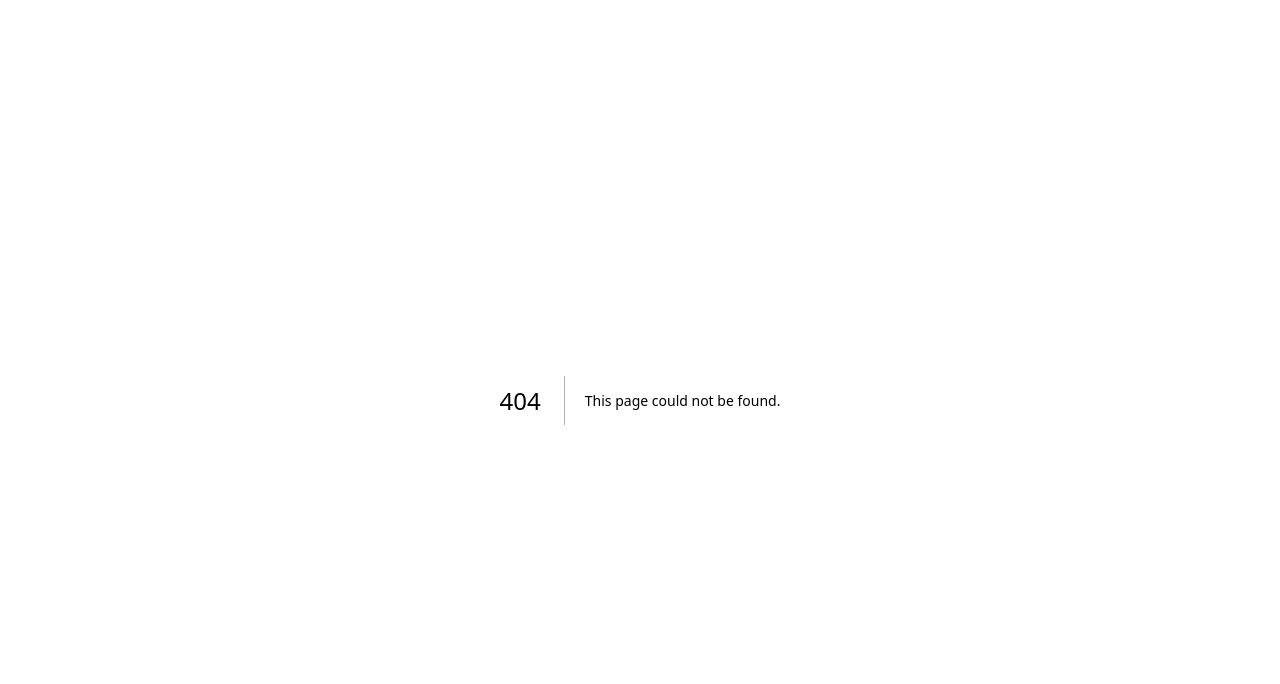
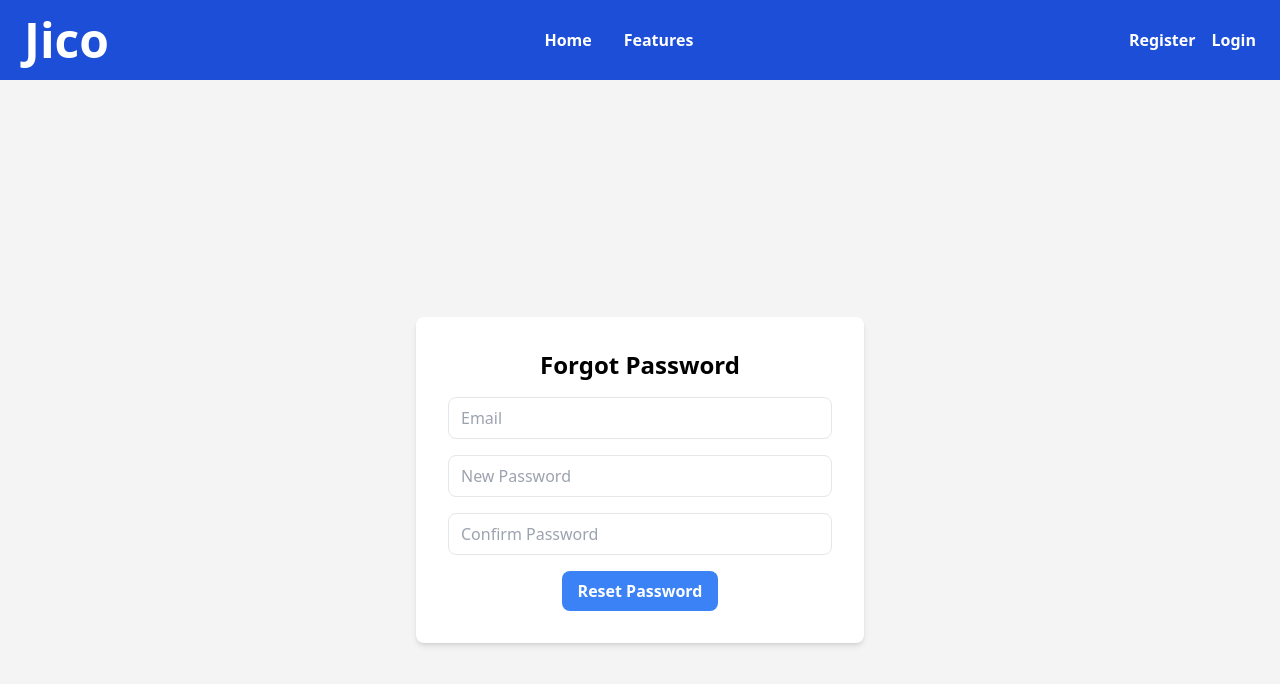
Before and after one commit to loutusz/CapstoneProject, a Next.js app: page /forgotpass in a window 1280 px wide. Before the commit this address had no page. Shown: the top 684 px of the page. Built offline with nearby package versions, Linux system fonts and the light colour scheme.

Commit message:
update forgot pass n warna

```diff
--- a/components/content.js
+++ b/components/content.js
@@ -15,7 +15,7 @@ export default function content() {
             Lorem ipsum dolor sit amet, consectetur adipiscing elit, sed do eiusmod tempor incididunt ut labore et dolore magna aliqua. Ut enim ad minim veniam, quis nostrud exercitation ullamco laboris nisi ut aliquip ex ea commodo consequat. Duis aute irure dolor in reprehenderit in voluptate velit esse cillum dolore eu fugiat nulla pariatur. Excepteur sint occaecat cupidatat non proident, sunt in culpa qui officia deserunt mollit anim id est laborum.
           </p>
           <div className="flex">
-            <a className="flex item-center text-white bg-customdarkerBlue border-0 py-2 px-6 focus:outline-none hover:bg-custombluegray rounded" href="/registerPage" role="button">Get Started</a>
+            <a className="flex item-center text-white bg-blue-500 border-0 py-2 px-6 focus:outline-none hover:bg-blue-700 rounded" href="/registerPage" role="button">Get Started</a>
           </div>
         </div>
         <img alt="ecommerce" className="lg:w-1/2 w-ful lg:h-auto h-64 object-cover object-center rounded" src="./assets/oranglaptop.jpeg"/>
--- a/components/feature.js
+++ b/components/feature.js
@@ -7,7 +7,7 @@ export default function Features() {
         </h1>
         <div class="flex flex-wrap sm:-m-4 -mx-4 -mb-10 -mt-4 md:space-y-0 space-y-6">
           <div class="p-4 md:w-1/3 flex">
-            <div class="w-12 h-12 inline-flex items-center justify-center rounded-full bg-customdarkerBlue mb-4 flex-shrink-0">
+            <div class="w-12 h-12 inline-flex items-center justify-center rounded-full bg-blue-400 mb-4 flex-shrink-0">
               {/* <svg fill="none" stroke="currentColor" stroke-linecap="round" stroke-linejoin="round" stroke-width="2" class="w-6 h-6" viewBox="0 0 24 24">
                 <path d="M22 12h-4l-3 9L9 3l-3 9H2"></path>
               </svg> */}
@@ -20,7 +20,7 @@ export default function Features() {
             </div>
           </div>
           <div class="p-4 md:w-1/3 flex">
-            <div class="w-12 h-12 inline-flex items-center justify-center rounded-full bg-customdarkerBlue mb-4 flex-shrink-0">
+            <div class="w-12 h-12 inline-flex items-center justify-center rounded-full bg-blue-400 mb-4 flex-shrink-0">
               {/* <svg fill="none" stroke="currentColor" stroke-linecap="round" stroke-linejoin="round" stroke-width="2" class="w-6 h-6" viewBox="0 0 24 24"> */}
                 {/* <circle cx="6" cy="6" r="3"></circle>
                 <circle cx="6" cy="18" r="3"></circle> */}
@@ -34,7 +34,7 @@ export default function Features() {
             </div>
           </div>
           <div class="p-4 md:w-1/3 flex">
-            <div class="w-12 h-12 inline-flex items-center justify-center rounded-full bg-customdarkerBlue mb-4 flex-shrink-0">
+            <div class="w-12 h-12 inline-flex items-center justify-center rounded-full bg-blue-400 mb-4 flex-shrink-0">
               {/* <svg fill="none" stroke="currentColor" stroke-linecap="round" stroke-linejoin="round" stroke-width="2" class="w-6 h-6" viewBox="0 0 24 24">
                 <path d="M20 21v-2a4 4 0 00-4-4H8a4 4 0 00-4 4v2"></path>
                 <circle cx="12" cy="7" r="4"></circle>
--- /dev/null
+++ b/pages/forgotpass.js
@@ -0,0 +1,81 @@
+import { useState } from "react";
+import Header from "@/components/header";
+
+export default function Forgotpass() {
+    const [formData, setFormData] = useState({
+        email: '',
+        newPassword: '',
+        confirmPassword: ''
+      });
+
+      const handleChange = (e) => {
+        setFormData({ ...formData, [e.target.name]: e.target.value });
+      };
+
+      const handleSubmit = (e) => {
+        e.preventDefault();
+        // Lakukan aksi reset password di sini
+        console.log(formData);
+        // Reset form setelah pengiriman
+        setFormData({
+          email: '',
+          newPassword: '',
+          confirmPassword: ''
+        });
+      };
+
+      return (
+        <div>
+            <Header/>
+        <div className="flex flex-col items-center justify-center min-h-screen py-2 bg-zinc-100">
+          <main className="flex flex-col items-center justify-center w-full flex-1 px-20 text-center">
+            <form onSubmit={handleSubmit} className="w-full max-w-md bg-white rounded-lg shadow-md p-8">
+              <h2 className="text-2xl font-semibold mb-4">Forgot Password</h2>
+              <div className="mb-4">
+                <input
+                  className="w-full px-3 py-2 placeholder-gray-400 border rounded-lg focus:outline-none"
+                  type="email"
+                  name="email"
+                  value={formData.email}
+                  onChange={handleChange}
+                  required
+                  placeholder="Email"
+                />
+              </div>
+              <div className="mb-4">
+                <input
+                  className="w-full px-3 py-2 placeholder-gray-400 border rounded-lg focus:outline-none"
+                  type="password"
+                  name="newPassword"
+                  value={formData.newPassword}
+                  onChange={handleChange}
+                  required
+                  placeholder="New Password"
+                />
+              </div>
+              <div className="mb-4">
+                <input
+                  className="w-full px-3 py-2 placeholder-gray-400 border rounded-lg focus:outline-none"
+                  type="password"
+                  name="confirmPassword"
+                  value={formData.confirmPassword}
+                  onChange={handleChange}
+                  required
+                  placeholder="Confirm Password"
+                />
+              </div>
+              <div className="flex items-center justify-center">
+                <button
+                  type="submit"
+                  className="bg-blue-500 hover:bg-blue-600 text-white font-bold py-2 px-4 rounded-lg focus:outline-none"
+                >
+                  Reset Password
+                </button>
+              </div>
+            </form>
+          </main>
+        </div>
+        </div>
+
+      );
+}
--- a/pages/loginPage.js
+++ b/pages/loginPage.js
@@ -89,7 +89,7 @@ export const loginPage = () => {
 
 
                 <div className='Background bg-gradient-to-t from-sky-200 to-stone-50 rounded-r-2xl m-0 ml-0 w-2/5 pt-28 pb-20 px-10'>
-                    <h2 className='text-2xl font-semibold mb-2 text-right text-slate-700 leading-snug pt-[30%]'>Welcome to xxx</h2>
+                    <h2 className='text-2xl font-semibold mb-2 text-right text-slate-700 leading-snug pt-[30%]'>Welcome to JICO</h2>
                     <p className='text-right text-slate-700 text-base font-normal leading-snug mb-20'>Lorem ipsum dolor sit amet, consectetur adipiscing elit. Nam nec ultricies nisi. Suspendisse pulvinar viverra nibh vel ultricies. Mauris tincidunt mollis diam, at mollis enim aliquet eget. Fusce eros neque, pharetra eget tincidunt in, tincidunt nec tellus. </p>
 
                     <div className='h-8 flex object-right-bottom'>
```
